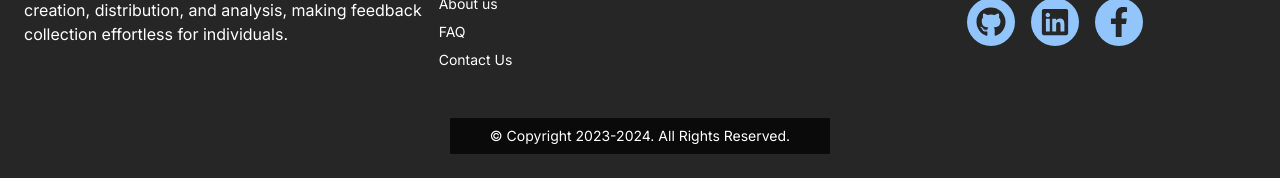
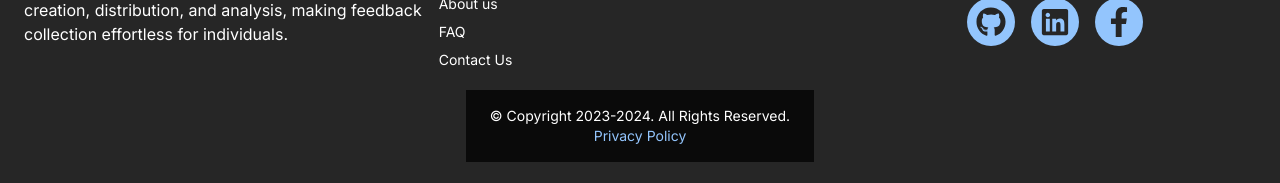
Before and after one commit to sadatcse/Universal-Server-Front-End, a Next.js app: page / in a window 1280 px wide. Shown: the part 1622-1805 px from the top of the page. Built offline with nearby package versions, Linux system fonts and the light colour scheme; no server answers.

Commit message:
for small again push for privacy page

```diff
--- a/src/app/primary/(primary)/Privacy/page.js
+++ b/src/app/primary/(primary)/Privacy/page.js
@@ -1,5 +1,3 @@
-import Link from "next/link";
-
 
 const Privacy = () => {
     return (
--- a/src/app/primary/(primary)/page.js
+++ /dev/null
@@ -1,8 +0,0 @@
-
-function page() {
-  return (
-    <h2>This is Home page</h2>
-  )
-}
-
-export default page
--- a/src/app/primary/(primary)/CopyRight/Page.js
+++ b/src/app/primary/(primary)/rights/page.js
@@ -1,11 +1,13 @@
 import React from 'react';
 
-const Copyright = () => {
+const Rights = () => {
     return (
+
         <div className='bg-sky-100'>
             <p className='font-normal text-center text-xl pt-5'>All content on this website, including text, graphics, logos, images, and software, is <br /> the property of Universal Survey and is protected by international copyright laws. <br /> Unauthorized use or reproduction of the content found on this website is prohibited.</p>
         </div>
+
     );
 };
 
-export default Copyright;
+export default Rights;
--- a/src/components/shared/Footer.js
+++ b/src/components/shared/Footer.js
@@ -7,7 +7,7 @@ function Footer() {
         <footer className="p-6 dark:bg-gray-800 dark:text-gray-100  text-white bg-neutral-800">
             <div className="container grid  grid-cols-1 mx-auto gap-x-3 gap-y-8 sm:grid-cols-3 ">
                 <div className="flex flex-col space-y-4">
-                <h2 className="font-bold text-2xl">Universal Survey</h2>
+                    <h2 className="font-bold text-2xl">Universal Survey</h2>
                     <p>Our goal is  to simplify the process of survey creation, distribution, and analysis, making feedback collection effortless for individuals.</p>
 
                 </div>
@@ -31,8 +31,9 @@ function Footer() {
                     </div>
                 </div>
             </div>
-            <div className="flex items-center justify-center px-6 pt-12 text-sm">
-                <span className=" bg-neutral-950 px-10 py-2">© Copyright 2023-{moment().format('YYYY')}. All Rights Reserved.</span>
+            <div className="  bg-neutral-950 w-fit mx-auto text-center px-6 p-4 mt-5 text-sm">
+                <Link href='/primary/rights'><p className="">© Copyright 2023-{moment().format('YYYY')}. All Rights Reserved. </p></Link>
+                <Link href='/primary/privacy'><p className='text-blue-300'> Privacy Policy </p></Link>
             </div>
         </footer>
     )
```
